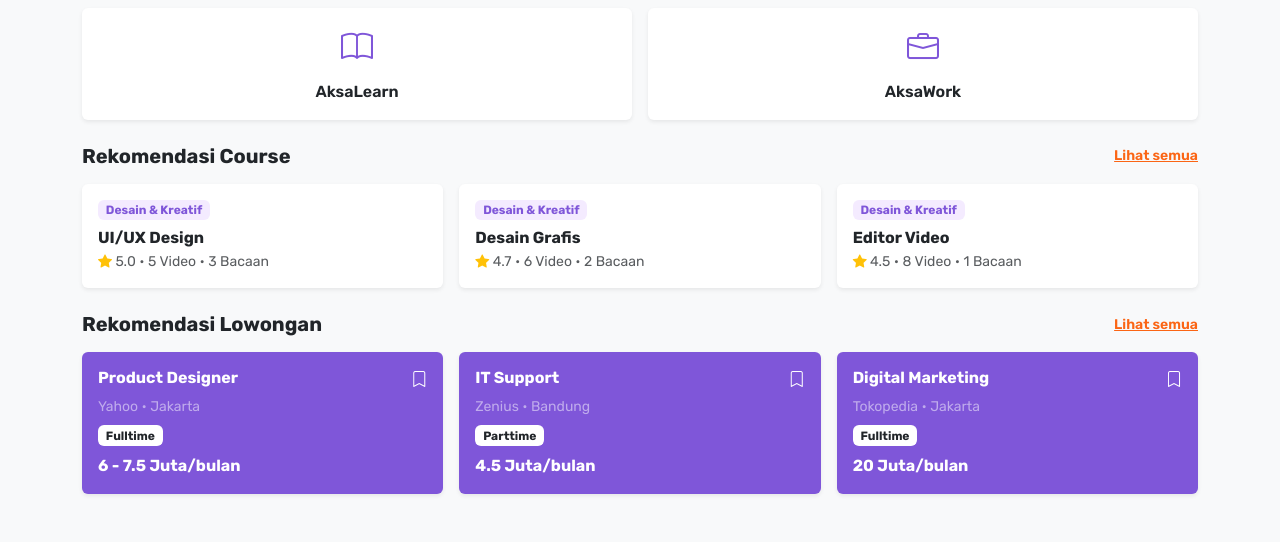
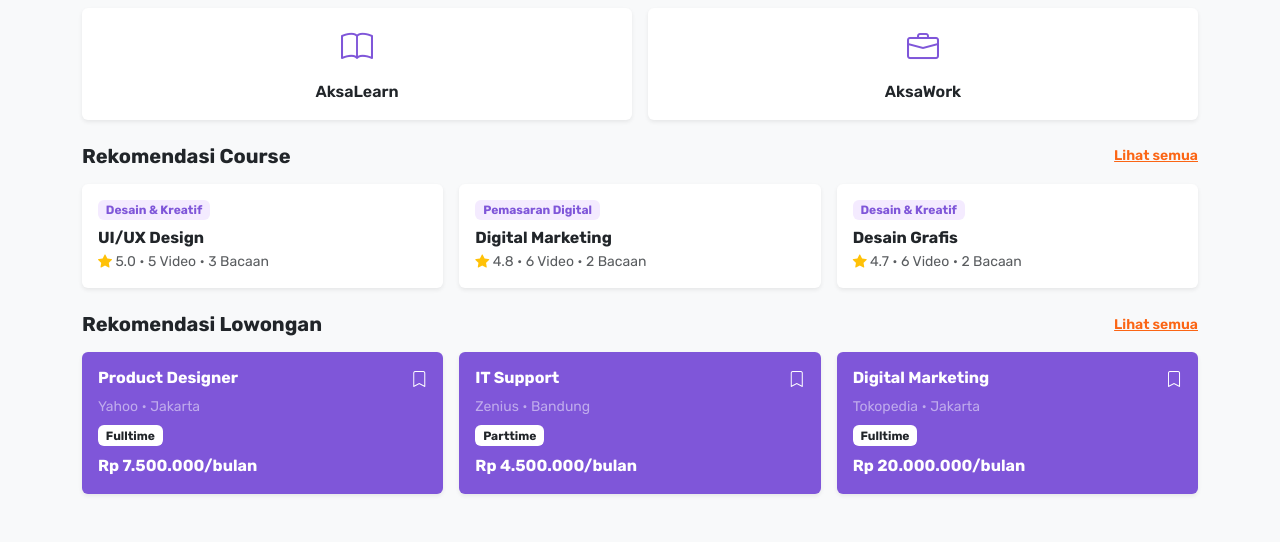
Before and after one commit to jildanadamUB/aksa, a PHP site: page / in a window 1280 px wide. Shown: the part 320-862 px from the top of the page. Run offline with PHP 8.4, Linux system fonts and the light colour scheme; the visitor is signed in with stand-in values (Sample User, id 1); data comes from the database, SQL or seed files in the repository.

Commit message:
Versi 1.0.0: Home dari database, README, CHANGELOG

```diff
--- a/index.php
+++ b/index.php
@@ -3,24 +3,19 @@ require 'config/init.php';
 require 'includes/auth.php';
 $judul = "Home";
 $nama = $_SESSION['nama'];
-$courses = [
-    ['judul' => 'UI/UX Design',  'kategori' => 'Desain & Kreatif', 'rating' => 5.0, 'video' => 5, 'bacaan' => 3],
-    ['judul' => 'Desain Grafis', 'kategori' => 'Desain & Kreatif', 'rating' => 4.7, 'video' => 6, 'bacaan' => 2],
-    ['judul' => 'Editor Video',  'kategori' => 'Desain & Kreatif', 'rating' => 4.5, 'video' => 8, 'bacaan' => 1],
-];
-$lowongan = [
-    ['posisi' => 'Product Designer',  'perusahaan' => 'Yahoo',     'kota' => 'Jakarta', 'tipe' => 'Fulltime', 'gaji' => '6 - 7.5 Juta'],
-    ['posisi' => 'IT Support',        'perusahaan' => 'Zenius',    'kota' => 'Bandung', 'tipe' => 'Parttime', 'gaji' => '4.5 Juta'],
-    ['posisi' => 'Digital Marketing', 'perusahaan' => 'Tokopedia', 'kota' => 'Jakarta', 'tipe' => 'Fulltime', 'gaji' => '20 Juta'],
-];
+
+$jobModel    = new App\Job($db);
+$courseModel = new App\Course($db);
+
+$lowongan = array_slice($jobModel->search('', 'terbaru'), 0, 3);   // 3 lowongan terbaru
+$courses  = array_slice($courseModel->search(), 0, 3);              // 3 kursus rating tertinggi
 include 'includes/header.php';
 include 'includes/navbar.php';
 ?>
 
 <main class="container py-4">
-    <h1 class="h4">Hello, <span class="fw-bold"><?= htmlspecialchars($nama) ?></span></h1>
+    <h1 class="h4">Hello, <span class="fw-bold"><?= e($nama) ?></span></h1>
     <p class="text-muted">Raih masa depan yang lebih baik!</p>
-    <!-- Banner -->
     <section class="banner-aksa rounded-4 p-4 mb-4 text-white">
         <div class="row align-items-center">
             <div class="col-8">
@@ -56,11 +51,14 @@ include 'includes/navbar.php';
         <div class="row g-3">
             <?php foreach ($courses as $c) : ?>
             <div class="col-12 col-md-6 col-lg-4">
-                <div class="card border-0 shadow-sm h-100 p-3">
-                    <span class="badge badge-aksa align-self-start mb-2"><?= $c['kategori'] ?></span>
-                    <h3 class="h6 fw-bold mb-1"><?= $c['judul'] ?></h3>
+                <div class="card border-0 shadow-sm h-100 p-3 menu-cepat">
+                    <span class="badge badge-aksa align-self-start mb-2"><?= e($c['kategori']) ?></span>
+                    <h3 class="h6 fw-bold mb-1">
+                        <a href="/aksa/learn/detail.php?id=<?= (int) $c['id'] ?>"
+                        class="stretched-link text-reset text-decoration-none"><?= e($c['judul']) ?></a>
+                    </h3>
                     <p class="small text-muted mb-0">
-                        <i class="bi bi-star-fill text-warning"></i> <?= number_format($c['rating'], 1) ?> • <?= $c['video'] ?> Video • <?= $c['bacaan'] ?> Bacaan
+                        <i class="bi bi-star-fill text-warning"></i> <?= number_format($c['rating'], 1) ?> • <?= $c['jumlah_video'] ?> Video • <?= $c['jumlah_bacaan'] ?> Bacaan
                     </p>
                 </div>
             </div>
@@ -76,14 +74,17 @@ include 'includes/navbar.php';
         <div class="row g-3">
             <?php foreach ($lowongan as $l) : ?>
             <div class="col-12 col-md-6 col-lg-4">
-                <div class="card card-lowongan border-0 shadow-sm h-100 p-3">
+                <div class="card card-lowongan border-0 shadow-sm h-100 p-3 menu-cepat">
                     <div class="d-flex justify-content-between align-items-start mb-1">
-                        <h3 class="h6 fw-bold mb-0"><?= $l['posisi'] ?></h3>
+                        <h3 class="h6 fw-bold mb-1">
+                            <a href="/aksa/work/detail.php?id=<?= (int) $l['id'] ?>"
+                            class="stretched-link text-reset text-decoration-none"><?= e($l['posisi']) ?></a>
+                        </h3>
                         <i class="bi bi-bookmark"></i>
                     </div>
-                    <p class="small text-white-50 mb-2"><?= $l['perusahaan'] ?> • <?= $l['kota'] ?></p>
-                    <span class="badge bg-white text-dark align-self-start mb-2"><?= $l['tipe'] ?></span>
-                    <p class="fw-bold mb-0"><?= $l['gaji'] ?>/bulan</p>
+                    <p class="small text-white-50 mb-2"><?= e($l['perusahaan']) ?> • <?= e($l['kota']) ?></p>
+                    <span class="badge bg-white text-dark align-self-start mb-2"><?= e($l['tipe']) ?></span>
+                    <p class="fw-bold mb-0"><?= formatRupiah($l['gaji']) ?>/bulan</p>
                 </div>
             </div>
             <?php endforeach; ?>
```
Also changed, not shown: CHANGELOG.md, README.md (added).
